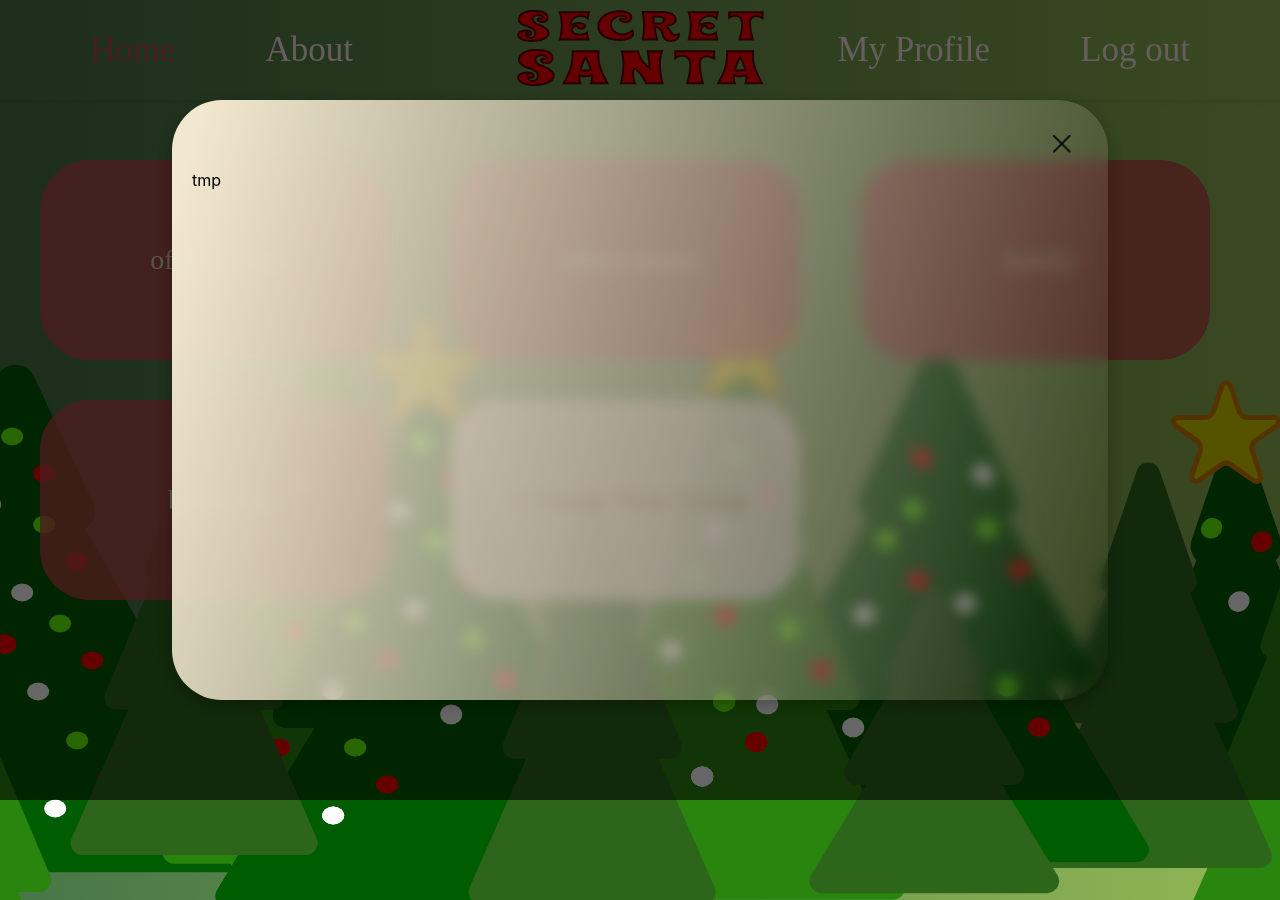
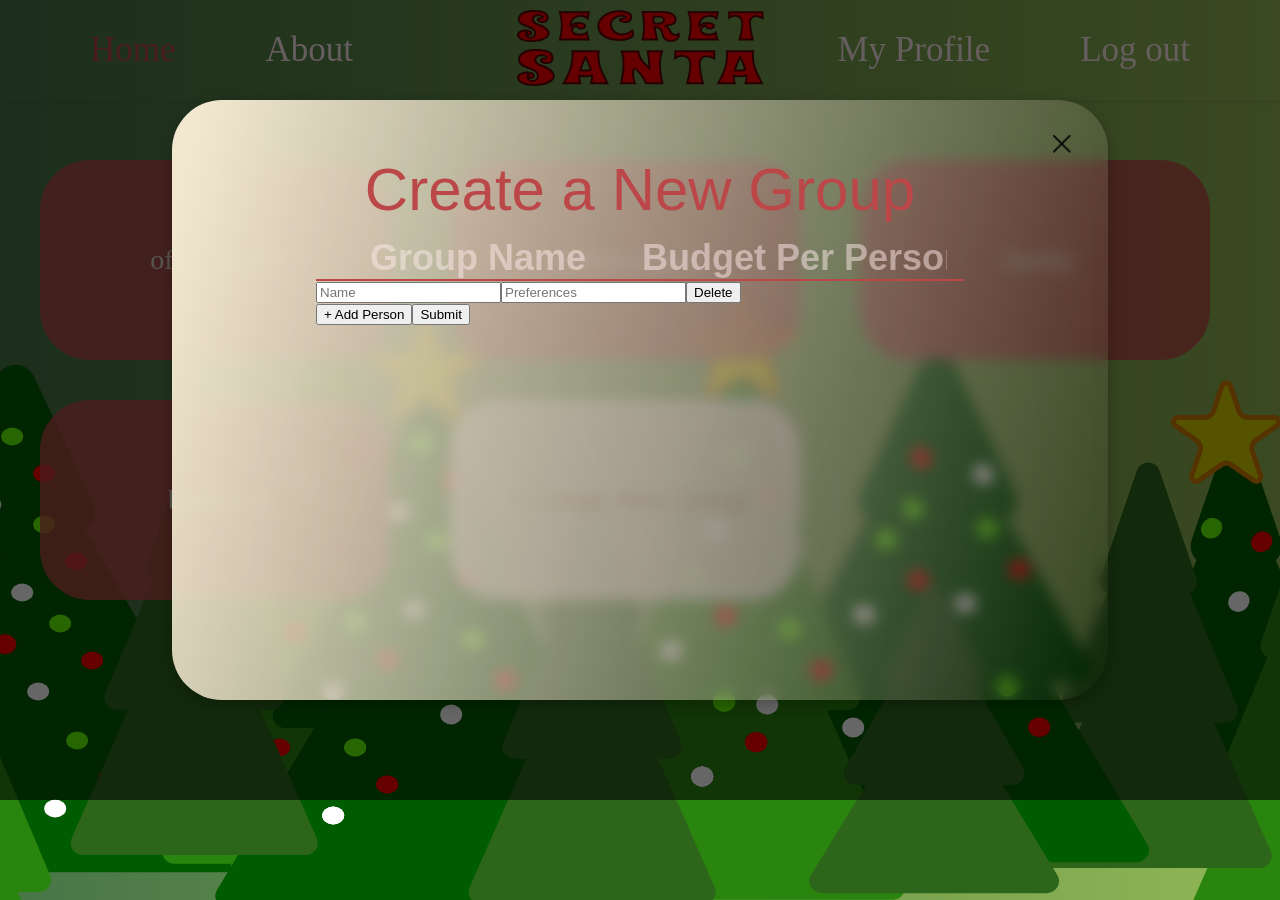
Before and after one commit to r-ey/secret-santa, a React (Create React App) app: page / in a window 1280 px wide. Both pictures are taken after a click on the element "+ Create New Group". Built offline with nearby package versions, Linux system fonts and the light colour scheme; a web font is replaced by a local one.

Commit message:
Add group creation functionality and modal UI

```diff
--- a/src/pages/home-page/home-page.jsx
+++ b/src/pages/home-page/home-page.jsx
@@ -1,4 +1,4 @@
-import React from 'react';
+import React, { useState } from 'react';
 import AppHeader from '../../components/app-header/app-header';
 import styles from './home-page.module.css';
 import Modal from '../../components/modal/modal';
@@ -7,6 +7,40 @@ import data from '../../utils/data.js';
 
 function HomePage() {
   const { isModalOpen, openModal, closeModal } = useModal();
+  const [groupDetails, setGroupDetails] = useState({
+    name: '',
+    budget: '',
+    people: [{ name: '', preferences: '' }],
+  });
+
+  const deletePerson = (index) => {
+    const newPeople = groupDetails.people.filter((_, idx) => idx !== index);
+    setGroupDetails({ ...groupDetails, people: newPeople });
+  };
+
+  const handleInputChange = (index, event) => {
+    const newPeople = groupDetails.people.map((person, idx) => {
+      if (idx === index) {
+        return { ...person, [event.target.name]: event.target.value };
+      }
+      return person;
+    });
+
+    setGroupDetails({ ...groupDetails, people: newPeople });
+  };
+
+  const addPerson = () => {
+    setGroupDetails({
+      ...groupDetails,
+      people: [...groupDetails.people, { name: '', preferences: '' }],
+    });
+  };
+
+  const handleSubmit = (event) => {
+    event.preventDefault();
+    // Handle form submission logic
+  };
+
   const sara = data[0];
   return (
     <div className={styles.app}>
@@ -33,11 +67,58 @@ function HomePage() {
         </div>
       </main>
       {
-        isModalOpen ? (
+        isModalOpen && (
           <Modal onClose={closeModal}>
-            <div>tmp</div>
+            <h3 className={styles.modalHeader}>Create a New Group</h3>
+            <div className={styles.modalTextBox}>
+              <div>
+                <form onSubmit={handleSubmit}>
+                  <div>
+                    <div>
+                      <input
+                        type="text"
+                        placeholder="Group Name"
+                        className={styles.requirementText}
+                        value={groupDetails.name}
+                        onChange={(e) => setGroupDetails({ ...groupDetails, name: e.target.value })}
+                      />
+                      <input
+                        type="number"
+                        placeholder="Budget Per Person"
+                        className={styles.requirementText}
+                        value={groupDetails.budget}
+                        /* eslint-disable-next-line max-len */
+                        onChange={(e) => setGroupDetails({ ...groupDetails, budget: e.target.value })}
+                      />
+                    </div>
+                    {groupDetails.people.map((person, index) => (
+                      // eslint-disable-next-line react/no-array-index-key
+                      <div key={index}>
+                        <input
+                          type="text"
+                          name="name"
+                          placeholder="Name"
+                          value={person.name}
+                          onChange={(e) => handleInputChange(index, e)}
+                        />
+                        <input
+                          type="text"
+                          name="preferences"
+                          placeholder="Preferences"
+                          value={person.preferences}
+                          onChange={(e) => handleInputChange(index, e)}
+                        />
+                        <button type="button" onClick={() => deletePerson(index)}>Delete</button>
+                      </div>
+                    ))}
+                    <button type="button" onClick={addPerson}>+ Add Person</button>
+                    <button type="submit">Submit</button>
+                  </div>
+                </form>
+              </div>
+            </div>
           </Modal>
-        ) : null
+        )
       }
     </div>
   );
--- a/src/pages/home-page/home-page.module.css
+++ b/src/pages/home-page/home-page.module.css
@@ -72,3 +72,41 @@
 .cardTextNew {
     color: #BC4749;
 }
+
+.modalHeader {
+    color: #BC4749;
+    text-align: center;
+    font-family: Arial, serif;
+    font-size: 60px;
+    margin: 0 0 3%;
+    font-style: normal;
+    font-weight: 400;
+    line-height: 40px;
+}
+
+.modalTextBox {
+    display: flex;
+    flex-direction: column;
+    align-items: center;
+}
+
+.requirementText {
+    background-color: transparent; /* Make input background transparent */
+    border: none; /* Remove default border */
+    border-bottom: 2px solid #bc4749; /* Red bottom border */
+    outline: none; /* Remove the default focus outline */
+    color: #bc4749;
+    width: 320px;
+    margin: 0;
+    text-align: center;
+    font-family: Arial, serif;
+    font-size: 36px;
+    font-style: normal;
+    font-weight: 700;
+    line-height: 40px;
+}
+
+.requirementText::placeholder{
+    color: #FFEBEB;
+    opacity: 50%;
+}
```
